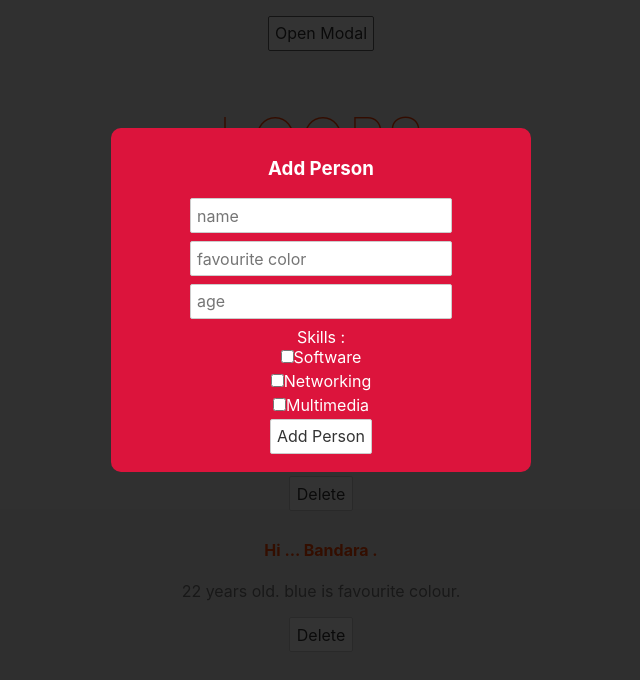
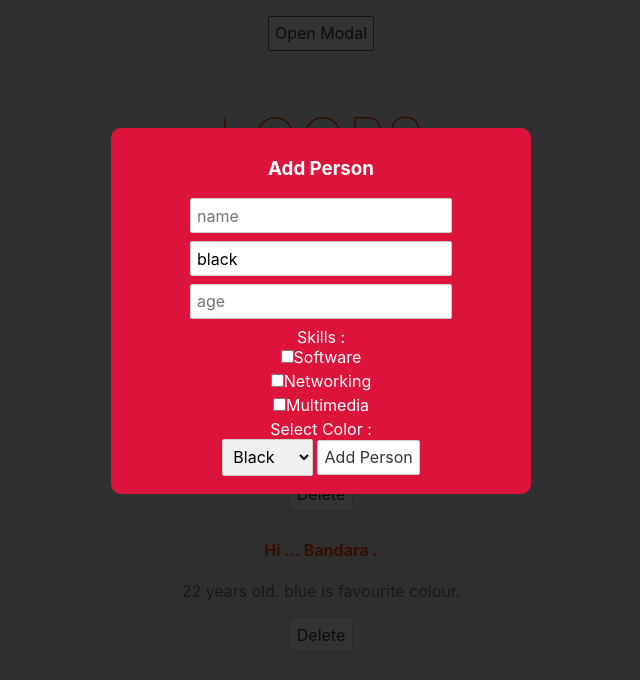
Before and after one commit to DaminduSandaruwan/LearnSvelte, a Svelte app in the folder learnloops/: page / in a window 1280 px wide. Both pictures are taken after a click on the button "Open Modal". Shown: the top 680 px of the page, without its empty margins (319-959 px from the left). Built offline with nearby package versions, Linux system fonts and the light colour scheme.

Commit message:
Select box

```diff
--- a/learnloops/src/AddPersonForm.svelte
+++ b/learnloops/src/AddPersonForm.svelte
@@ -28,6 +28,14 @@
     <input type="checkbox" bind:group={skills} value="software">Software<br>
     <input type="checkbox" bind:group={skills} value="networking">Networking <br>
     <input type="checkbox" bind:group={skills} value="multimedia">Multimedia <br>
+
+    <label>Select Color : </label>
+    <select bind:value={favColour}>
+        <option value="black">Black</option>
+        <option value="orange">Orange</option>
+        <option value="red">Red</option>
+        <option value="blue">Blue</option>
+    </select>
     <button>Add Person</button>
 </form>
 
```
